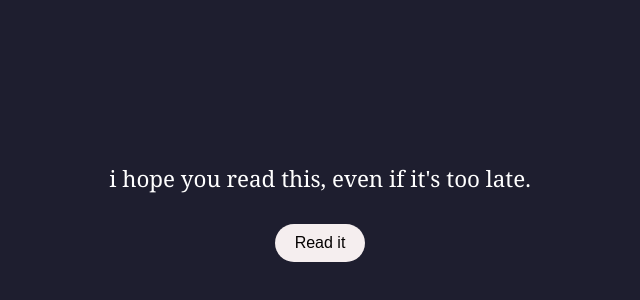
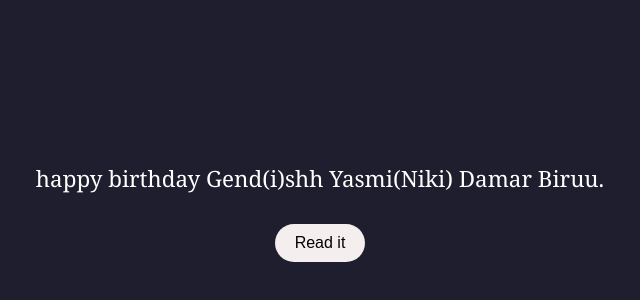
Before and after one commit to mifth-a/happy-belated-birthday-gedi-i-shhh, a plain HTML site: page index.html in a window 1280 px wide. Shown: the part 188-488 px from the top of the page, without its empty margins (320-960 px from the left). Drawn offline with Linux system fonts and the light colour scheme.

Commit message:
Update index.html

```diff
--- a/index.html
+++ b/index.html
@@ -8,7 +8,7 @@
   </head>
   <body>
     <div class="intro" id="introText">
-      i hope you read this, even if it's too late.
+      happy birthday Gend(i)shh Yasmi(Niki) Damar Biruu.
     </div>
     <button class="btn" onclick="showLetter()">Read it</button>
 
```
